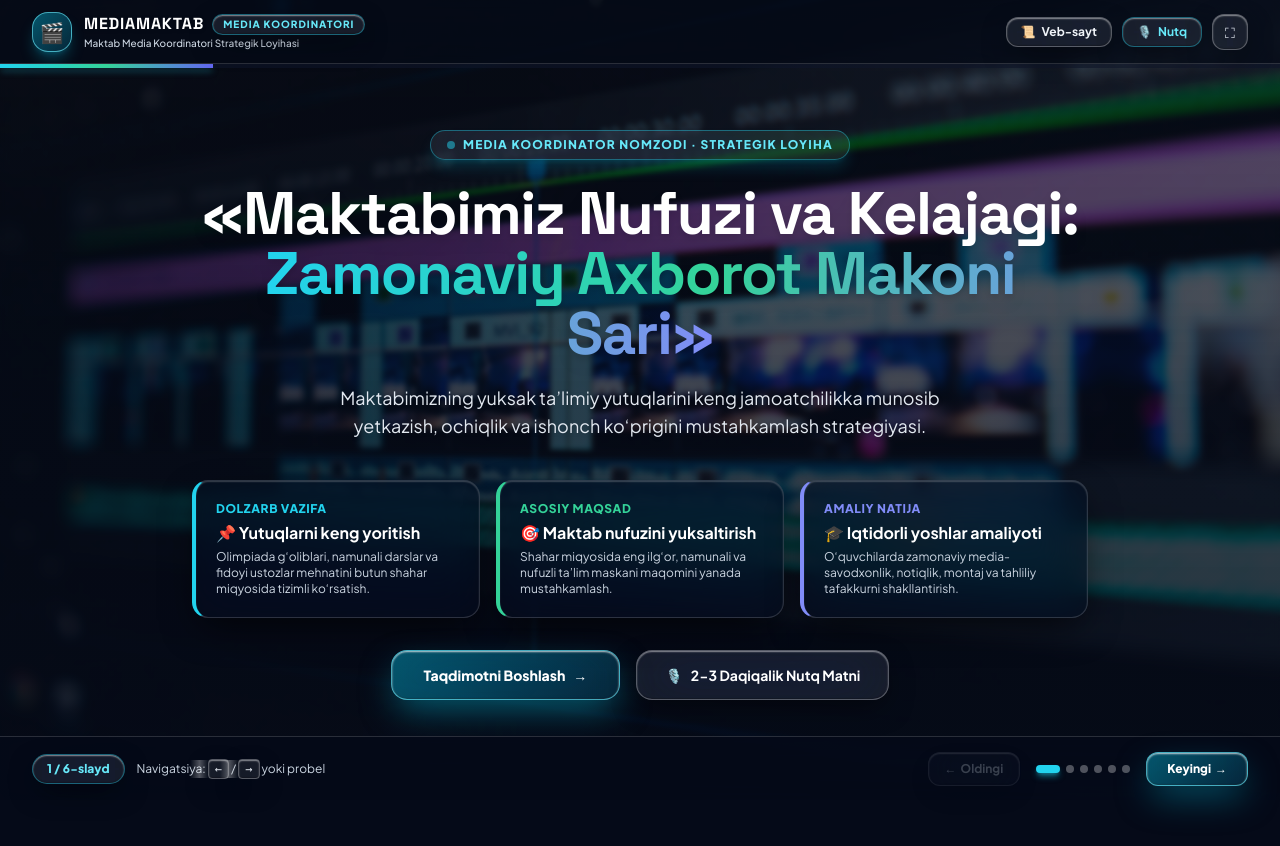
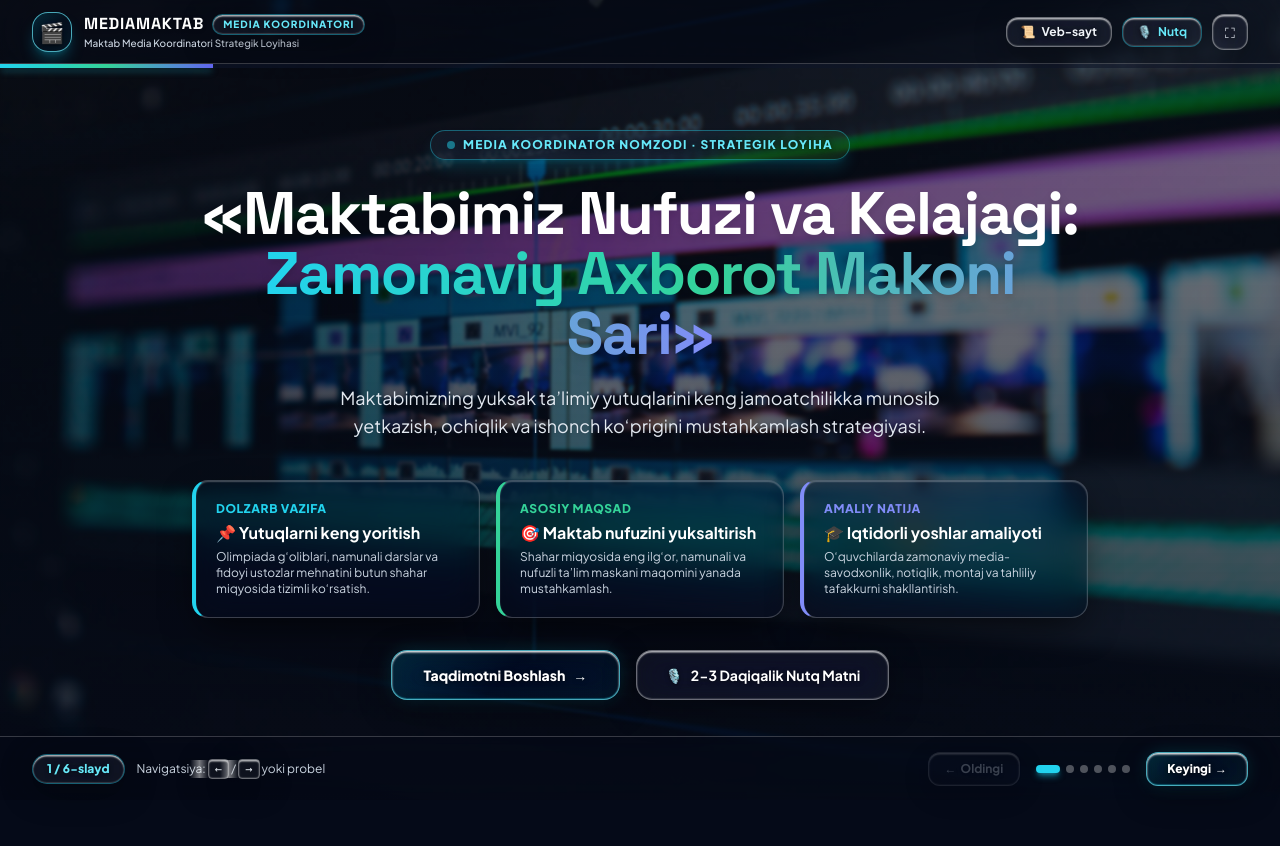
Before and after one commit to abduvoitov11/maktab-media-website, a website: page index.html in a window 1280 px wide. Drawn offline with nearby package versions, Linux system fonts and the light colour scheme.

Commit message:
style: ultra-transparent crystal liquid glass buttons

```diff
--- a/index.html
+++ b/index.html
@@ -73,21 +73,25 @@
       position: fixed;
       inset: 0;
       z-index: -20;
-      background: linear-gradient(180deg, rgba(5, 10, 24, 0.64) 0%, rgba(5, 10, 24, 0.76) 50%, rgba(5, 10, 24, 0.88) 100%);
-      backdrop-filter: blur(2.5px);
-      -webkit-backdrop-filter: blur(2.5px);
+      background: linear-gradient(180deg, rgba(5, 10, 24, 0.52) 0%, rgba(5, 10, 24, 0.65) 50%, rgba(5, 10, 24, 0.82) 100%);
+      backdrop-filter: blur(1.5px);
+      -webkit-backdrop-filter: blur(1.5px);
     }
 
-    /* iOS 28 Futuristic Liquid Glass Buttons */
+    /* Ultra-Transparent Pure Crystal Glass Buttons */
     .liquid-btn {
-      background: rgba(255, 255, 255, 0.08);
-      backdrop-filter: blur(28px) saturate(220%);
-      -webkit-backdrop-filter: blur(28px) saturate(220%);
-      border: 1px solid rgba(255, 255, 255, 0.28);
-      box-shadow: inset 0 1px 1.5px 0 rgba(255, 255, 255, 0.5), inset 0 -1px 1px 0 rgba(0, 0, 0, 0.25), 0 10px 28px -6px rgba(0, 0, 0, 0.5);
+      background: rgba(255, 255, 255, 0.05);
+      backdrop-filter: blur(16px) saturate(200%) contrast(105%);
+      -webkit-backdrop-filter: blur(16px) saturate(200%) contrast(105%);
+      border: 1px solid rgba(255, 255, 255, 0.38);
+      box-shadow: inset 0 1.5px 1.5px 0 rgba(255, 255, 255, 0.7),
+                  inset 0 -1px 1px 0 rgba(255, 255, 255, 0.15),
+                  0 8px 32px 0 rgba(0, 0, 0, 0.35);
       transition: all 0.3s cubic-bezier(0.16, 1, 0.3, 1);
       position: relative;
       overflow: hidden;
+      color: #ffffff;
+      text-shadow: 0 1px 4px rgba(0, 0, 0, 0.5);
     }
     .liquid-btn::before {
       content: '';
@@ -96,32 +100,39 @@
       left: -100%;
       width: 100%;
       height: 100%;
-      background: linear-gradient(90deg, transparent, rgba(255, 255, 255, 0.3), transparent);
+      background: linear-gradient(90deg, transparent, rgba(255, 255, 255, 0.45), transparent);
       transition: all 0.6s ease;
     }
     .liquid-btn:hover::before {
       left: 100%;
     }
     .liquid-btn:hover {
-      background: rgba(255, 255, 255, 0.16);
-      border-color: rgba(6, 182, 212, 0.7);
+      background: rgba(255, 255, 255, 0.12);
+      border-color: rgba(255, 255, 255, 0.75);
       transform: translateY(-2px);
-      box-shadow: inset 0 1px 2px 0 rgba(255, 255, 255, 0.7), 0 16px 36px -8px rgba(6, 182, 212, 0.45);
+      box-shadow: inset 0 2px 2px 0 rgba(255, 255, 255, 0.95),
+                  inset 0 -1px 1px 0 rgba(255, 255, 255, 0.3),
+                  0 16px 40px -6px rgba(0, 0, 0, 0.5);
     }
     .liquid-btn:active {
-      transform: scale(0.97);
+      transform: scale(0.96);
     }
 
-    /* iOS Electric Cyan Liquid Glass (Primary Action) */
+    /* Ultra-Transparent Tinted Crystal Glass (Primary Action) */
     .liquid-btn-cyan {
-      background: linear-gradient(135deg, rgba(6, 182, 212, 0.45) 0%, rgba(14, 116, 144, 0.28) 100%);
-      backdrop-filter: blur(28px) saturate(220%);
-      -webkit-backdrop-filter: blur(28px) saturate(220%);
-      border: 1px solid rgba(103, 232, 249, 0.65);
-      box-shadow: inset 0 1px 2px 0 rgba(255, 255, 255, 0.75), inset 0 -1px 1px 0 rgba(0, 0, 0, 0.25), 0 14px 35px -6px rgba(6, 182, 212, 0.5);
+      background: linear-gradient(135deg, rgba(6, 182, 212, 0.18) 0%, rgba(6, 182, 212, 0.04) 50%, rgba(14, 116, 144, 0.12) 100%);
+      backdrop-filter: blur(16px) saturate(210%) contrast(105%);
+      -webkit-backdrop-filter: blur(16px) saturate(210%) contrast(105%);
+      border: 1px solid rgba(103, 232, 249, 0.7);
+      box-shadow: inset 0 1.5px 2px 0 rgba(255, 255, 255, 0.9),
+                  inset 0 -1px 1px 0 rgba(6, 182, 212, 0.35),
+                  0 8px 32px 0 rgba(0, 0, 0, 0.4),
+                  0 0 20px -4px rgba(6, 182, 212, 0.3);
       transition: all 0.3s cubic-bezier(0.16, 1, 0.3, 1);
       position: relative;
       overflow: hidden;
+      color: #ffffff;
+      text-shadow: 0 1px 4px rgba(0, 0, 0, 0.6);
     }
     .liquid-btn-cyan::before {
       content: '';
@@ -130,36 +141,40 @@
       left: -100%;
       width: 100%;
       height: 100%;
-      background: linear-gradient(90deg, transparent, rgba(255, 255, 255, 0.4), transparent);
+      background: linear-gradient(90deg, transparent, rgba(255, 255, 255, 0.55), transparent);
       transition: all 0.6s ease;
     }
     .liquid-btn-cyan:hover::before {
       left: 100%;
     }
     .liquid-btn-cyan:hover {
-      background: linear-gradient(135deg, rgba(6, 182, 212, 0.65) 0%, rgba(14, 116, 144, 0.45) 100%);
-      border-color: rgba(165, 243, 252, 0.9);
+      background: linear-gradient(135deg, rgba(6, 182, 212, 0.28) 0%, rgba(6, 182, 212, 0.08) 50%, rgba(14, 116, 144, 0.2) 100%);
+      border-color: rgba(165, 243, 252, 0.95);
       transform: translateY(-2px);
-      box-shadow: inset 0 1px 2px 0 rgba(255, 255, 255, 0.9), 0 20px 45px -8px rgba(6, 182, 212, 0.7);
+      box-shadow: inset 0 2px 2px 0 rgba(255, 255, 255, 1),
+                  0 16px 40px -6px rgba(6, 182, 212, 0.45),
+                  0 0 28px 0 rgba(6, 182, 212, 0.4);
     }
     .liquid-btn-cyan:active {
-      transform: scale(0.97);
+      transform: scale(0.96);
     }
 
-    /* iOS Liquid Glass Cards */
+    /* Ultra-Transparent Glass Cards */
     .liquid-card {
-      background: rgba(8, 14, 30, 0.62);
-      backdrop-filter: blur(24px) saturate(200%);
-      -webkit-backdrop-filter: blur(24px) saturate(200%);
-      border: 1px solid rgba(255, 255, 255, 0.16);
-      box-shadow: inset 0 1px 1.5px 0 rgba(255, 255, 255, 0.22), 0 14px 38px -10px rgba(0, 0, 0, 0.75);
+      background: rgba(8, 14, 30, 0.42);
+      backdrop-filter: blur(18px) saturate(190%);
+      -webkit-backdrop-filter: blur(18px) saturate(190%);
+      border: 1px solid rgba(255, 255, 255, 0.22);
+      box-shadow: inset 0 1px 1.5px 0 rgba(255, 255, 255, 0.28),
+                  0 14px 38px -10px rgba(0, 0, 0, 0.7);
       transition: all 0.35s cubic-bezier(0.16, 1, 0.3, 1);
     }
     .liquid-card:hover {
       transform: translateY(-4px) scale(1.01);
-      border-color: rgba(6, 182, 212, 0.6);
-      box-shadow: inset 0 1px 2px 0 rgba(255, 255, 255, 0.4), 0 22px 48px -10px rgba(6, 182, 212, 0.28);
-      background: rgba(12, 20, 42, 0.75);
+      border-color: rgba(255, 255, 255, 0.45);
+      box-shadow: inset 0 1.5px 2px 0 rgba(255, 255, 255, 0.5),
+                  0 22px 48px -10px rgba(0, 0, 0, 0.8);
+      background: rgba(12, 20, 42, 0.55);
     }
 
     /* Presentation Mode */
@@ -216,7 +231,7 @@
   <div class="fixed -bottom-40 right-10 w-[35rem] h-[35rem] bg-indigo-500/12 rounded-full pointer-events-none -z-10 blur-3xl"></div>
 
   <!-- ================= TOP NAVIGATION BAR ================= -->
-  <header class="fixed top-0 inset-x-0 h-16 bg-[#050a18]/70 backdrop-blur-2xl border-b border-white/15 z-40 px-3 md:px-8 flex items-center justify-between">
+  <header class="fixed top-0 inset-x-0 h-16 bg-[#050a18]/45 backdrop-blur-2xl border-b border-white/20 z-40 px-3 md:px-8 flex items-center justify-between">
     <!-- Brand -->
     <div class="flex items-center gap-2.5 sm:gap-3">
       <div class="relative flex items-center justify-center w-10 h-10 rounded-2xl liquid-btn-cyan text-white font-black text-xl shadow-lg shadow-cyan-500/30">
@@ -664,7 +679,7 @@
   </main>
 
   <!-- ================= BOTTOM PRESENTATION BAR (Liquid Glass) ================= -->
-  <footer class="fixed bottom-0 inset-x-0 h-16 bg-[#050a18]/75 backdrop-blur-2xl border-t border-white/15 z-40 px-4 md:px-8 flex items-center justify-between presentation-controls">
+  <footer class="fixed bottom-0 inset-x-0 h-16 bg-[#050a18]/45 backdrop-blur-2xl border-t border-white/20 z-40 px-4 md:px-8 flex items-center justify-between presentation-controls">
     <div class="flex items-center gap-3">
       <span id="slideIndicator" class="text-xs font-extrabold px-3.5 py-1.5 rounded-full liquid-btn text-cyan-300 border border-cyan-400/40">
         1 / 6-slayd
```
